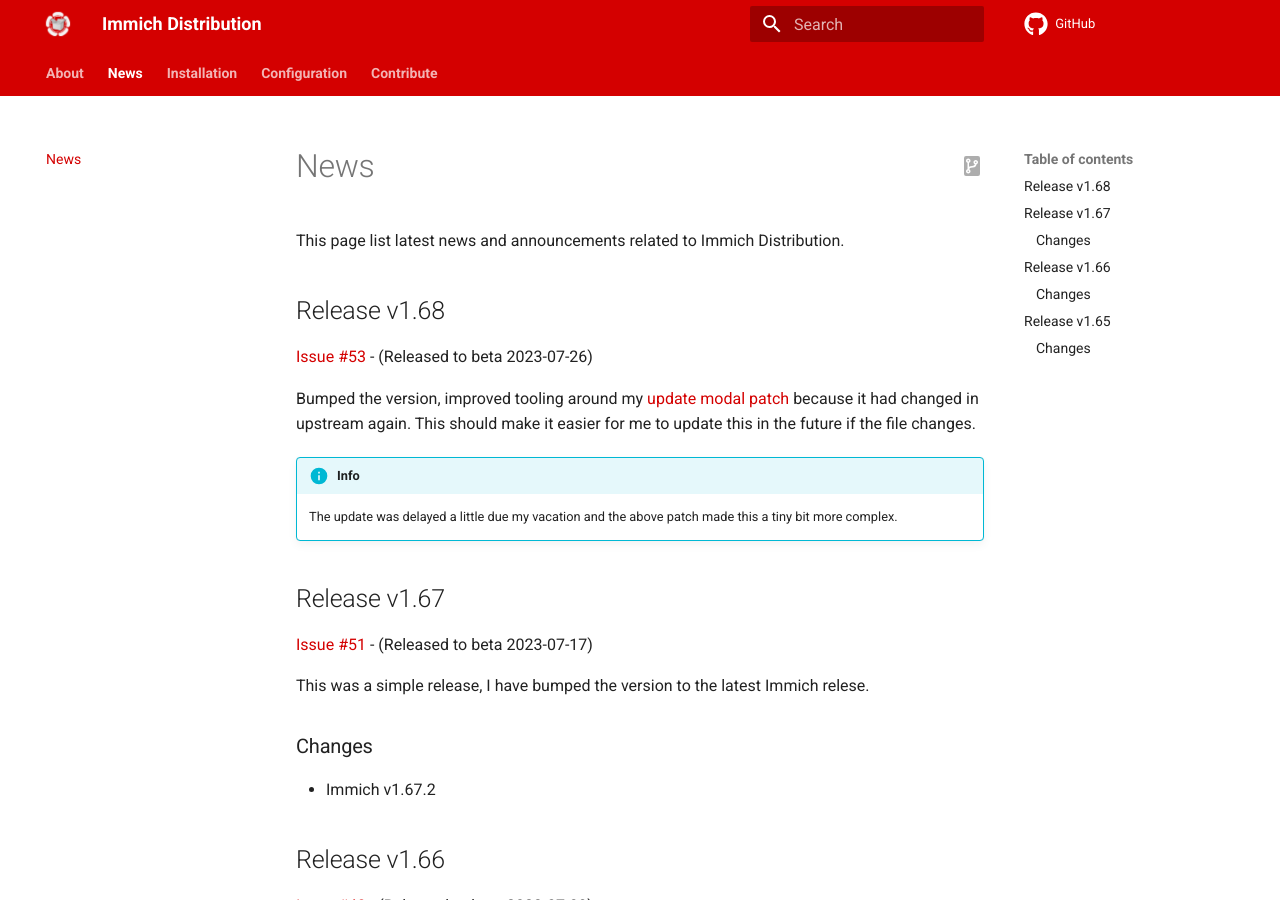
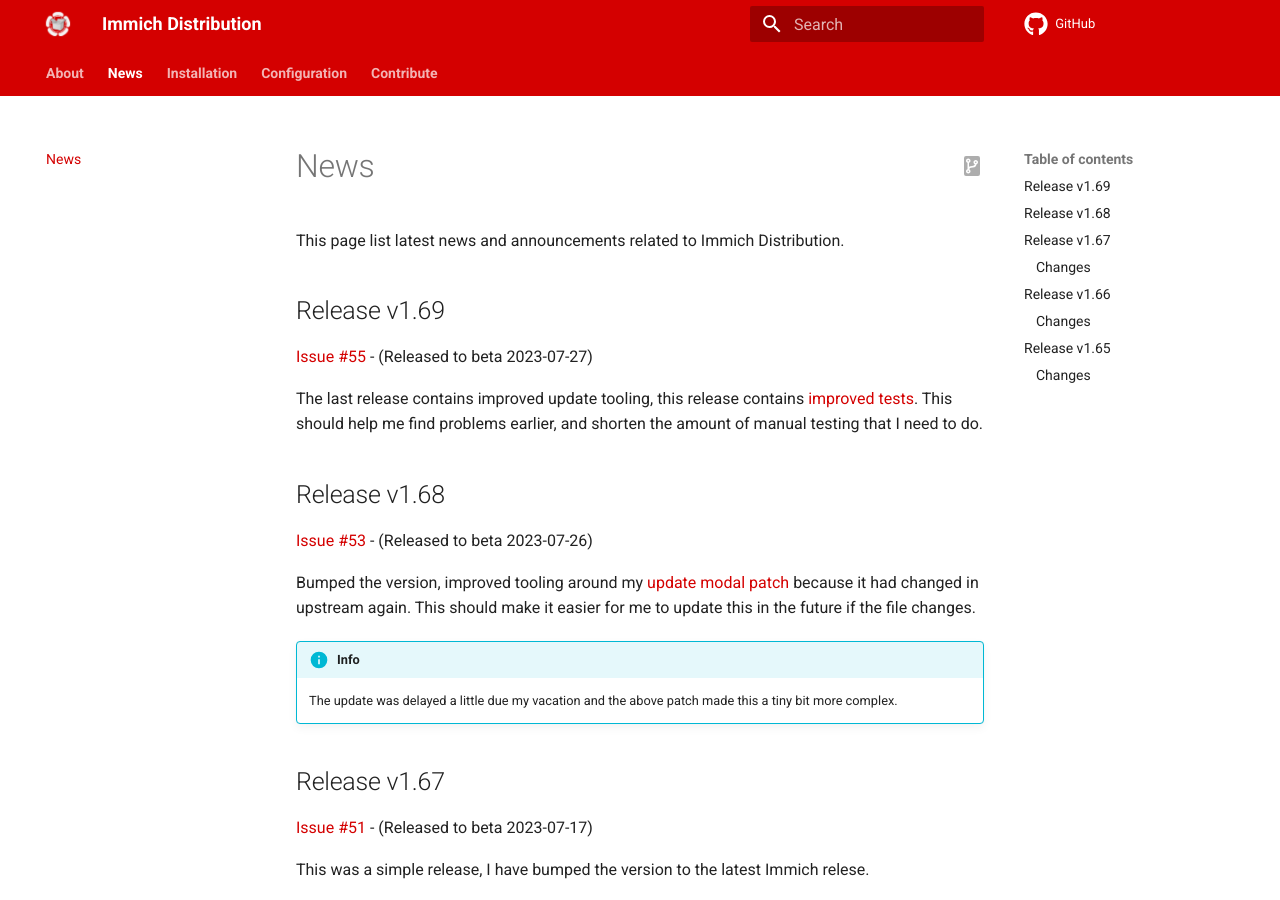
Before and after one commit to nsg/immich-distribution, an MkDocs documentation site: the page built from docs/docs/news/index.md, in a window 1280 px wide and 900 px high. Built offline with MkDocs 1.6.1 and Material for MkDocs 9.7.7, drawn with Linux system fonts in a browser that asks for light colours; emoji names are drawn with the system emoji font; comment, search, counter and statistics services are not loaded.

Commit message:
Add news section

```diff
--- a/docs/docs/news/index.md
+++ b/docs/docs/news/index.md
@@ -1,6 +1,12 @@
 # News
 
 This page list latest news and announcements related to Immich Distribution.
+
+## Release v1.69
+
+[Issue #55](https://github.com/nsg/immich-distribution/issues/55) - (Released to beta 2023-07-27)
+
+The last release contains improved update tooling, this release contains [improved tests](/build/tests/). This should help me find problems earlier, and shorten the amount of manual testing that I need to do.
 
 ## Release v1.68
 
```
